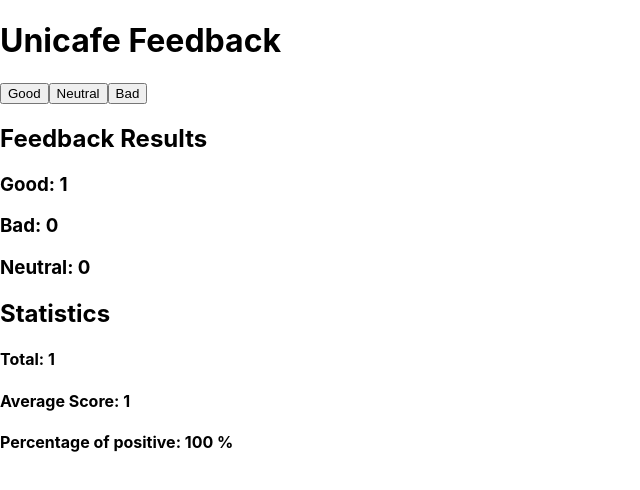
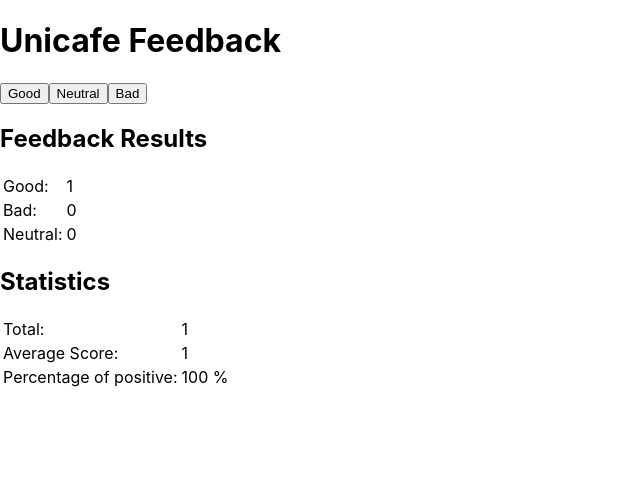
Before and after one commit to lipasofra/FullStack-React, a React (Create React App) app: page / in a window 1280 px wide. Both pictures are taken after a click on the button "Good". Shown: the top 490 px of the page, without its empty margins (0-640 px from the left). Built offline with nearby package versions, Linux system fonts and the light colour scheme.

Commit message:
table exercise 1.11

```diff
--- a/src/App.js
+++ b/src/App.js
@@ -9,7 +9,10 @@ const Button = (props) => (
 
 const StatisticsLine  =(props) => {
   return(
-    <h4>{props.text} {props.value} {props.textAfter}</h4>
+    <tr>
+      <td>{props.text}</td>
+      <td>{props.value} {props.textAfter}</td>
+    </tr>
   )
 }
 
@@ -22,16 +25,32 @@ const Statistics = (props) => {
     return(
       <>
       <h2>Feedback Results</h2>
-      <h3>Good: {props.good}</h3>
-      <h3>Bad: {props.bad}</h3>
-      <h3>Neutral: {props.neutral}</h3>
+      <table>
+        <tbody>
+          <tr>
+            <td>Good: </td>
+            <td>{props.good}</td>
+          </tr>
+          <tr>
+            <td>Bad: </td>
+            <td>{props.bad}</td>
+          </tr>
+          <tr>
+            <td>Neutral: </td>
+            <td>{props.neutral}</td>
+          </tr>
+        </tbody>
+      </table>
+
 
       <h2>Statistics</h2>
-      <div>
+      <table>
+        <tbody>
         <StatisticsLine text="Total: " value={total} />
         <StatisticsLine text="Average Score: " value={average} />
         <StatisticsLine text="Percentage of positive: " value={percentageGood} textAfter=" %" />
-      </div>
+        </tbody>
+      </table>
       </>
 
     )
```
